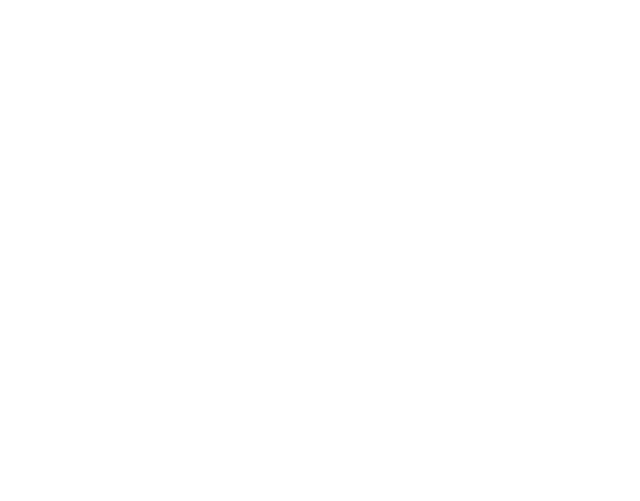
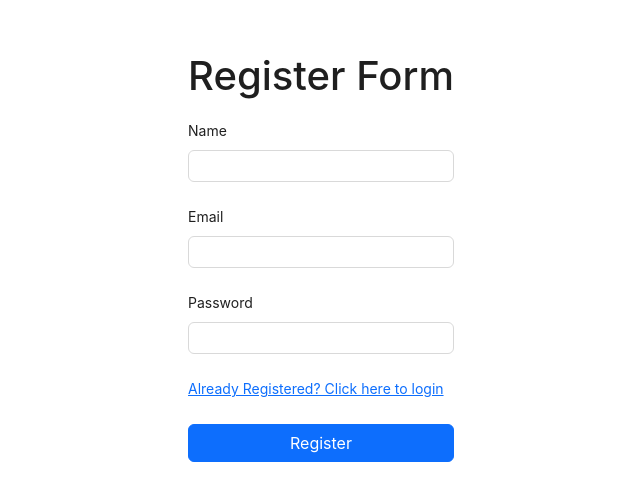
Before and after one commit to Ranita-Magar/expense-management-system, a React (Create React App) app in the folder client/: page /register in a window 1280 px wide. Before the commit this address had no page. Shown: the part 103-604 px from the top of the page, without its empty margins (319-959 px from the left). Built offline with nearby package versions, Linux system fonts and the light colour scheme.

Commit message:
Login Registration Form

```diff
--- a/client/package.json
+++ b/client/package.json
@@ -6,6 +6,7 @@
     "@testing-library/jest-dom": "^5.17.0",
     "@testing-library/react": "^13.4.0",
     "@testing-library/user-event": "^13.5.0",
+    "antd": "^5.17.4",
     "axios": "^1.7.2",
     "react": "^18.3.1",
     "react-dom": "^18.3.1",
--- a/client/src/App.js
+++ b/client/src/App.js
@@ -1,12 +1,17 @@
 import "./App.css";
 import { Route, Routes } from "react-router-dom";
 import HomePage from "./pages/HomePage";
+import "antd/dist/reset.css";
+import Register from "./pages/Register";
+import Login from "./pages/Login";
 
 function App() {
   return (
     <>
       <Routes>
         <Route path="/" element={<HomePage />} />
+        <Route path="/register" element={<Register />} />
+        <Route path="/login" element={<Login />} />
       </Routes>
     </>
   );
--- a/client/src/index.css
+++ b/client/src/index.css
@@ -9,5 +9,12 @@
 }
 
 .navbar {
-  background-color:#0000008b !important;
+  background-color: #0000008b !important;
 }
+
+.register-page {
+  display: flex;
+  align-items: center;
+  justify-content: center;
+  height: 90vh;
+}
--- /dev/null
+++ b/client/src/pages/Login.js
@@ -0,0 +1,33 @@
+import React from "react";
+import { Form, Input } from "antd";
+import { Link } from "react-router-dom";
+
+const Login = () => {
+  const SubmitHandler = (values) => {
+    console.log(values);
+  };
+  return (
+    <>
+      <div className="register-page ">
+        <Form layout="vertical" onFinish={SubmitHandler}>
+          <h1>Login Form</h1>
+
+          <Form.Item label="Email" name="email">
+            <Input type="email" />
+          </Form.Item>
+
+          <Form.Item label="Password" name="password">
+            <Input type="password" />
+          </Form.Item>
+
+          <div className="d-flex flex-column justify-content-between">
+            <Link to="/register">Not a user? Click here to register</Link>
+            <button className="btn btn-primary mt-4">Login</button>
+          </div>
+        </Form>
+      </div>
+    </>
+  );
+};
+
+export default Login;
--- /dev/null
+++ b/client/src/pages/Register.js
@@ -0,0 +1,37 @@
+import React from "react";
+import { Form, Input } from "antd";
+import { Link } from "react-router-dom";
+
+const Register = () => {
+  const SubmitHandler = (values) => {
+    console.log(values);
+  };
+
+  return (
+    <>
+      <div className="register-page ">
+        <Form layout="vertical" onFinish={SubmitHandler}>
+          <h1>Register Form</h1>
+          <Form.Item label="Name" name="name">
+            <Input />
+          </Form.Item>
+
+          <Form.Item label="Email" name="email">
+            <Input type="email" />
+          </Form.Item>
+
+          <Form.Item label="Password" name="password">
+            <Input type="password" />
+          </Form.Item>
+
+          <div className="d-flex flex-column justify-content-between">
+            <Link to="/login">Already Registered? Click here to login</Link>
+            <button className="btn btn-primary mt-4">Register</button>
+          </div>
+        </Form>
+      </div>
+    </>
+  );
+};
+
+export default Register;
```
Also changed, not shown: client/src/index.js (line endings or trailing spaces), 1 other file (tests, documents, lock files or other folders).
